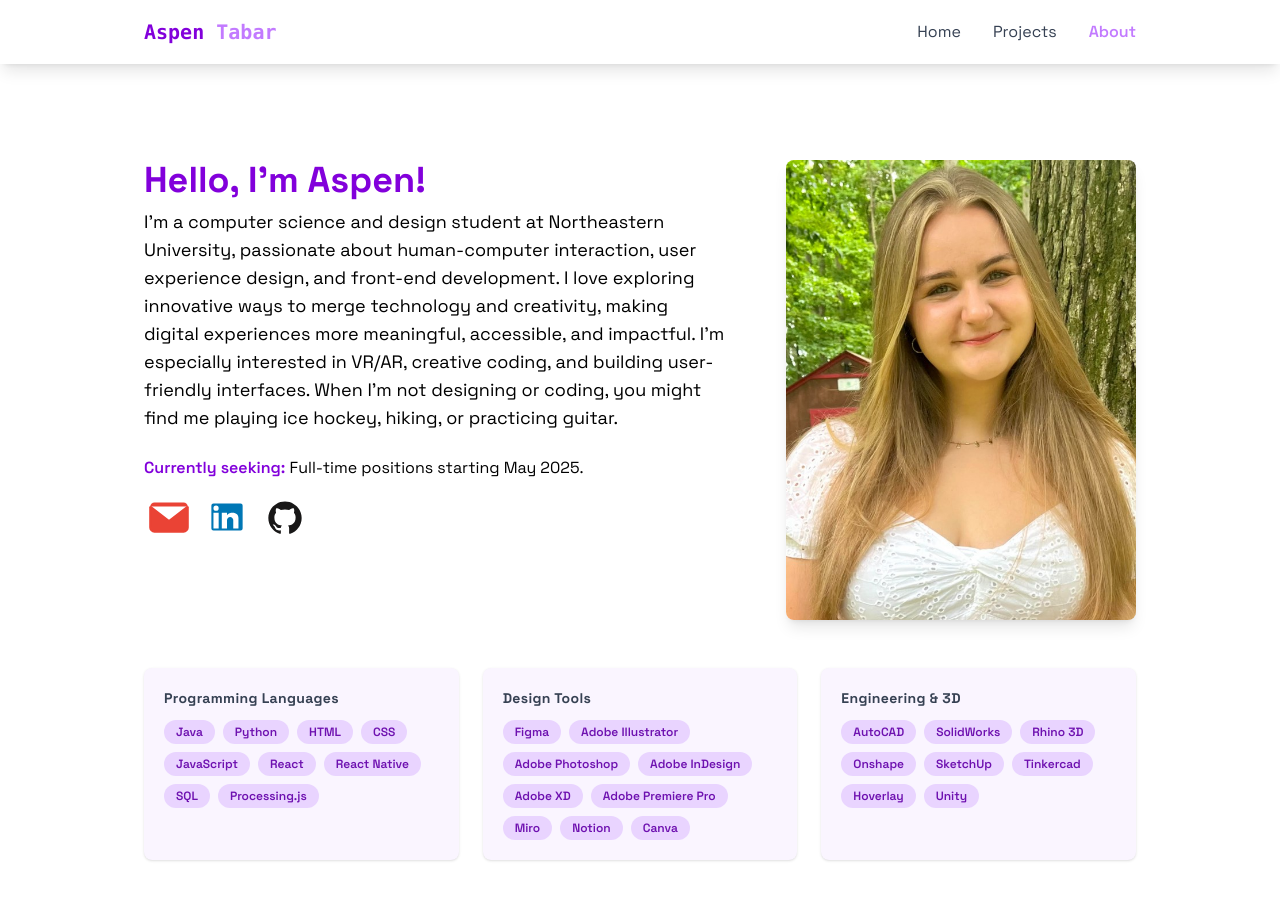
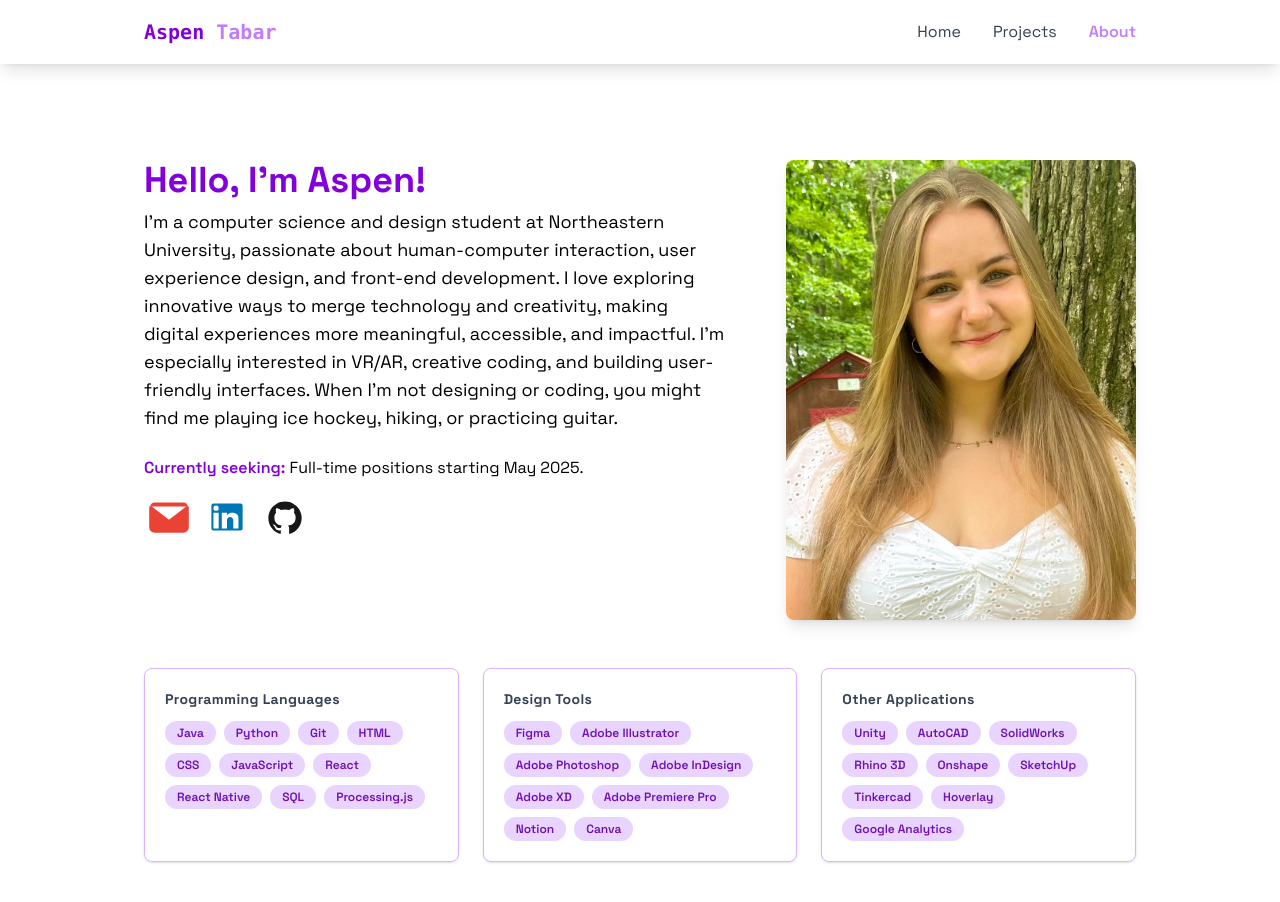
Before and after one commit to aspentabar/personalPortfolio, a React (Vite) app: page /about in a window 1280 px wide. Shown: the top 902 px of the page. Built offline with nearby package versions, Linux system fonts and the light colour scheme.

Commit message:
about changes

```diff
--- a/src/pages/About.jsx
+++ b/src/pages/About.jsx
@@ -33,6 +33,7 @@ const skillGroups = [
     skills: [
       "Java",
       "Python",
+      "Git",
       "HTML",
       "CSS",
       "JavaScript",
@@ -51,15 +52,15 @@ const skillGroups = [
       "Adobe InDesign",
       "Adobe XD",
       "Adobe Premiere Pro",
-      "Miro",
       "Notion",
       "Canva",
 
     ],
   },
   {
-    group: "Engineering & 3D",
+    group: "Other Applications",
     skills: [
+      "Unity",
       "AutoCAD",
       "SolidWorks",
       "Rhino 3D",
@@ -67,7 +68,7 @@ const skillGroups = [
       "SketchUp",
       "Tinkercad",
       "Hoverlay",
-      "Unity",
+      "Google Analytics",
     ],
   },
 ];
@@ -136,7 +137,7 @@ export function About() {
           {/* <h2 className="text-xl font-semibold text-purple-700 mb-6">Skills</h2> */}
           <div className="flex flex-col md:flex-row gap-6">
             {skillGroups.map(({ group, skills }) => (
-              <div key={group} className="bg-purple-50 rounded-lg shadow p-5 flex-1 min-w-[220px]">
+              <div key={group} className="border-1 border-purple-300 rounded-lg shadow p-5 flex-1 min-w-[220px]">
                 <h3 className="text-gray-700 font-black mb-3 text-sm tracking-wide">{group}</h3>
                 <div className="flex flex-wrap gap-2">
                   {skills.map(skill => (
```
